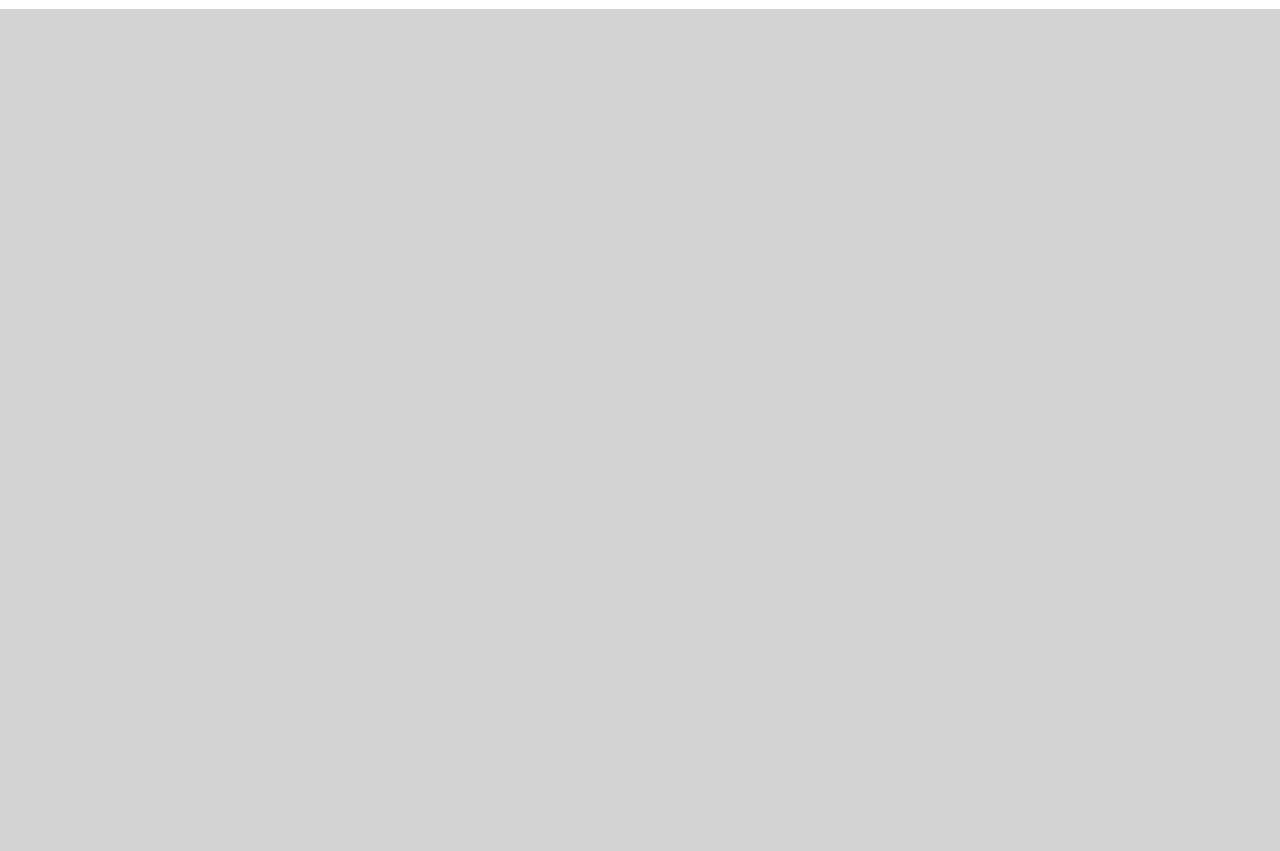
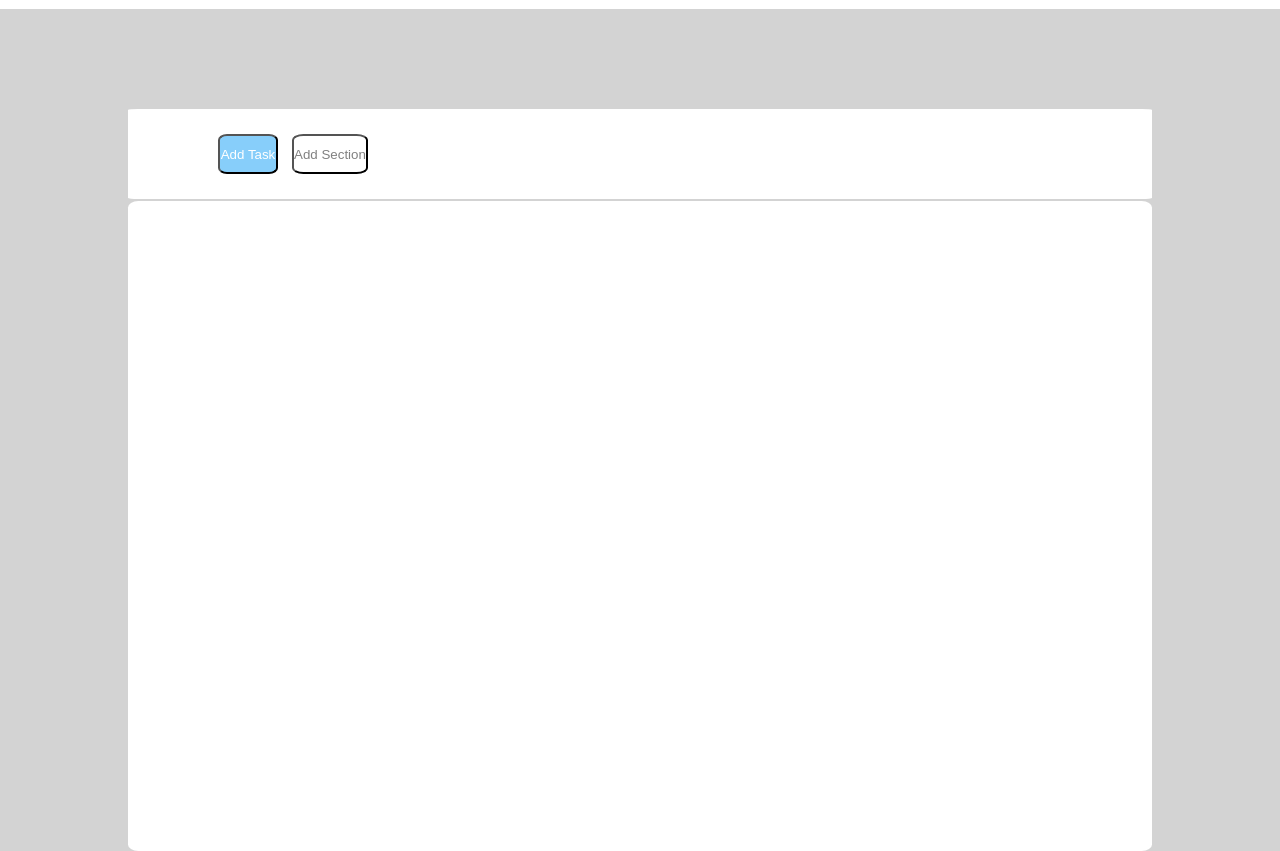
Before and after one commit to Pierre297/-html-css-toboolist, a plain HTML site: page index.html in a window 1280 px wide. Shown: the part 91-942 px from the top of the page. Before the commit the page ends 800 px from the top, so only its background shows below. Drawn offline with Linux system fonts and the light colour scheme.

Commit message:
struttura pagina e bottoni

```diff
--- a/css/style.css
+++ b/css/style.css
@@ -1,8 +1,16 @@
+* {
+    margin: 0;
+    padding: 0;
+    box-sizing: border-box;
+}
+
+
 body{
     background-color: lightgrey;
-    margin: 0%;
+
 }
 
+/* Header */
 #container_header {
     background-color: white;
     width: 100%;
@@ -11,7 +19,7 @@ body{
 
 #logo {
     padding-top: 25px;
-    padding-left: 5px;
+    padding-left: 15px;
 
 }
 
@@ -22,3 +30,48 @@ body{
     top: 2%;
 
 }
+
+/* Main  */
+
+#container_button {
+    background-color: white;
+    border-radius: 1%;
+    width: 80%;
+    height: 90px;
+    margin: 0 auto;
+    margin-top: 100px;
+    margin-bottom: 2px;
+
+
+}
+
+#button1 {
+    align-items: center;
+    background-color: lightskyblue;
+    color: white;
+    border-radius: 15%;
+    height: 40px;
+    width: 60px;
+    margin-left: 90px;
+    margin-top: 25px;
+
+}
+
+#button2 {
+    background-color:white;
+    color: gray;
+    border-radius: 15%;
+    height: 40px;
+    margin-left: 10px;
+
+}
+
+#container_list {
+    background-color: white;
+    border-radius: 1%;
+    width: 80%;
+    height: 650px;
+    margin: 0 auto;
+
+
+}
--- a/index.html
+++ b/index.html
@@ -17,9 +17,19 @@
 
     </header>
 
-    <!-- Interfaccia Lista -->
     <main>
 
+        <!-- Interfaccia Lista -->
+    <section id="container_button">
+        <button id="button1">Add Task</button>
+        <button id="button2">Add Section</button>
+
+
+    </section>
+
+    <section id="container_list">
+
+    </section>
     </main>
 
 </body>
```
